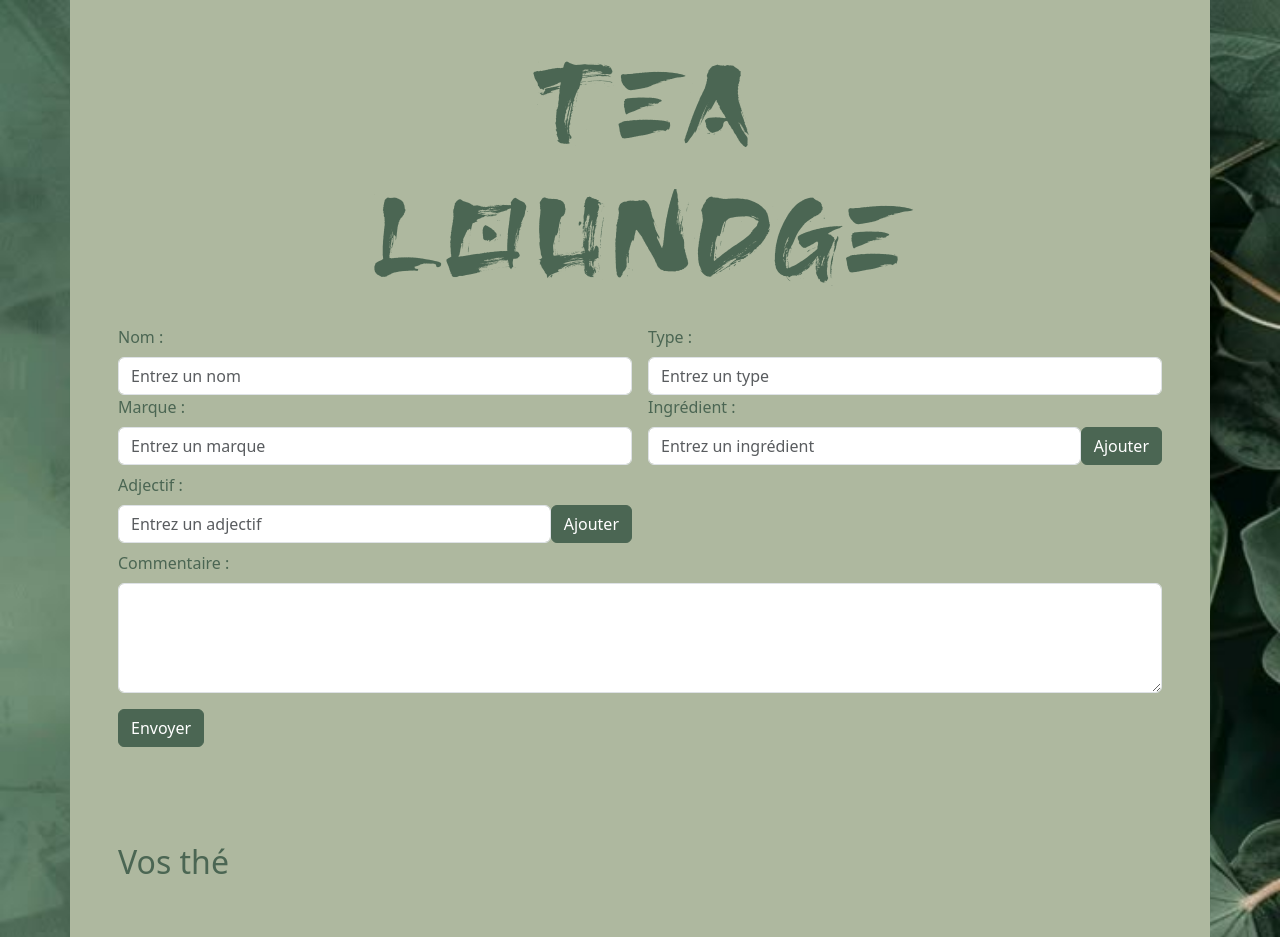
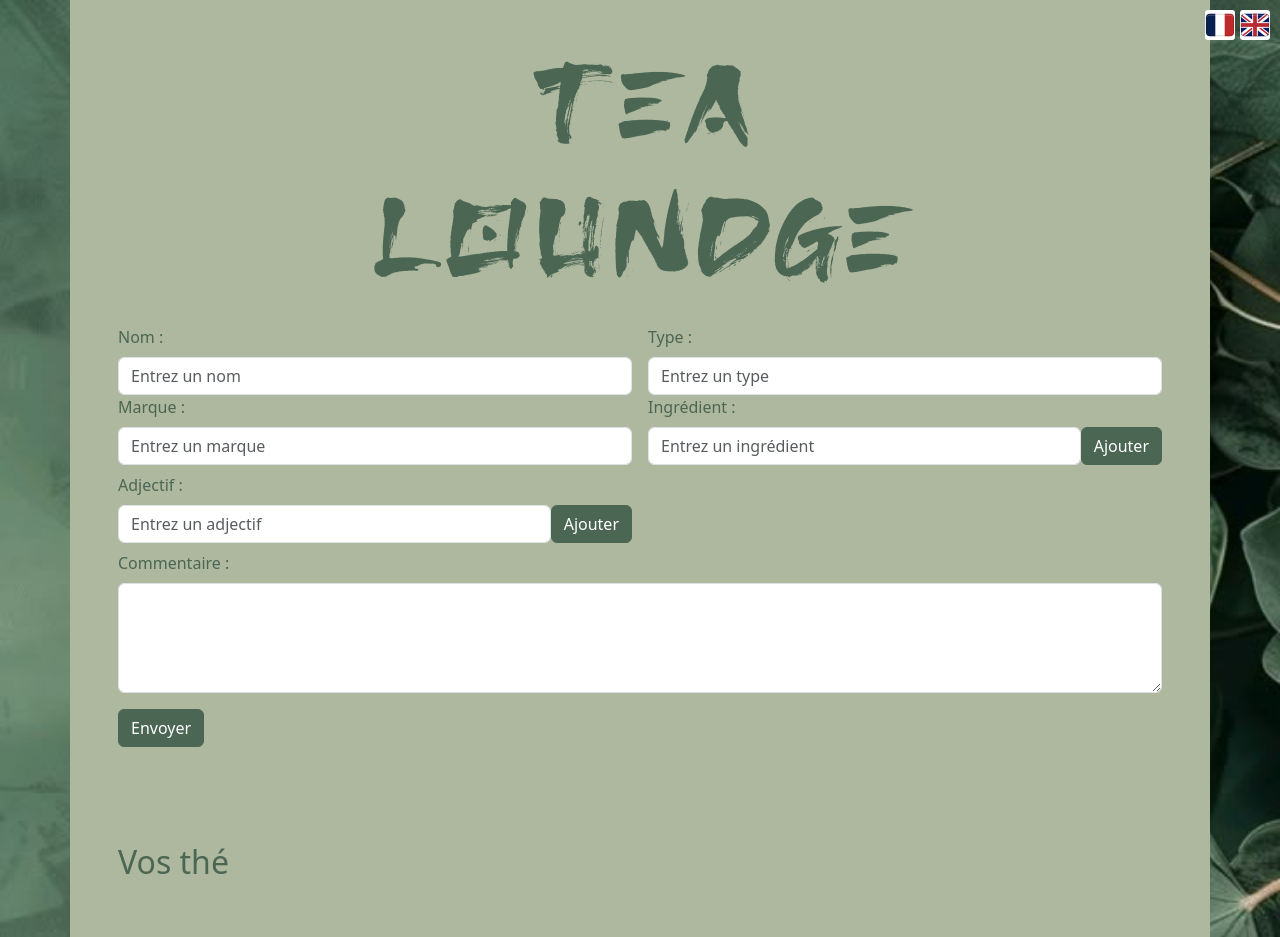
Before and after one commit to loictonneau75/tealounge, a plain HTML site: page index.html in a window 1280 px wide. Drawn offline with nearby package versions, Linux system fonts and the light colour scheme; files that its build step writes are made by us from their sources.

Commit message:
rajout des langue

```diff
--- a/js/form/field_behaviors.js
+++ b/js/form/field_behaviors.js
@@ -1,5 +1,5 @@
-import * as utils from "../utils.js";
-import * as dom_helpers from "../dom_helpers.js";
+import * as utils from "../utils/utils.js";
+import * as dom_helpers from "../utils/dom_helpers.js";
 
 
 /**
--- a/js/form/tea_form.js
+++ b/js/form/tea_form.js
@@ -1,7 +1,7 @@
-import * as dom_helpers from "../dom_helpers.js";
+import * as dom_helpers from "../utils/dom_helpers.js";
 import * as field_behaviors from "./field_behaviors.js";
 import * as validator from "./validator.js";
-import * as storage from "../storage.js";
+import * as storage from "../utils/storage.js";
 
 /**
  * TeaForm dynamically builds and manages a localized tea form interface.
--- a/js/script.js
+++ b/js/script.js
@@ -1,5 +1,5 @@
-import * as utils from "./utils.js";
-import * as dom_helpers from "./dom_helpers.js";
+import * as utils from "./utils/utils.js";
+import * as dom_helpers from "./utils/dom_helpers.js";
 import * as TeaForm from "./form/tea_form.js";
 import * as Carousel from "./visualisation/carousel.js";
 import * as Cards from "./visualisation/cards.js"
@@ -15,8 +15,10 @@ import * as Cards from "./visualisation/cards.js"
  */
 window.onload = async () => {
     const config = await utils.getConfigValue();
+    const storedLang = localStorage.getItem("lang") || "fr";
+
     setupDoc(utils.snakeToTitleCase(config.siteName));
-    document.body.append(await createPage(config));
+    document.body.append(await createPage(config, storedLang));
 };
 
 /**
@@ -30,31 +32,76 @@ function setupDoc(sitename){
 };
 
 /**
- * Asynchronously creates a page section containing a title and a built tea form.
+ * Assembles and returns the main page layout including language selection, form, and carousel.
  *
- * @async
  * @function createPage
- * @param {string} title - The title to display above the form.
- * @returns {Promise<HTMLElement>} A DOM element containing the full page layout with the form.
+ * @param {Object} config - The site configuration object loaded at startup.
+ * @param {string} lang - The current language code (e.g., "fr", "en").
+ * @returns {HTMLElement} The main wrapper element containing all page sections.
  */
-function createPage(config){
-    let lang = "fr"
-    const h1 = dom_helpers.createCustomElement({tag: "h1", innerText: utils.toLineBreak(config.siteName), classList: ["text-center", "display-custom"]});
-    const h2 = dom_helpers.createCustomElement({tag: "h2", innerText: utils.capitalize(`${config.UILabels[lang].yours} ${config.object[lang]}`), classList: ["h2"]});
-
-    const formWrapper = dom_helpers.createCustomElement({tag: "div", classList: ["container", "bg-custom-primary", "p-5"]});
-    formWrapper.append(h1, new TeaForm.TeaForm(lang, config));
-
-
-    const carouselWrapper = dom_helpers.createCustomElement({tag: "div", classList: ["container", "bg-custom-primary", "p-5",]})
-    carouselWrapper.append(h2, new Carousel.Carousel( new Cards.Cards(config)))
-    window.addEventListener("resize", () => {
-        carouselWrapper.innerHTML = ""
-        carouselWrapper.append(h2, new Carousel.Carousel( new Cards.Cards(config)))
-    })
-
-
+function createPage(config, lang){
+    const flagDiv = chooseLang(config, lang);
+    const formWrapper = createForm(config, lang)
+    const carouselWrapper = createCarousel(config, lang)
     const MainWrapper = dom_helpers.createCustomElement({tag:"div"})
-    MainWrapper.append(formWrapper, carouselWrapper);
+    MainWrapper.append(flagDiv, formWrapper, carouselWrapper);
     return MainWrapper;
 };
+
+/**
+ * Creates a wrapper containing the carousel section with a localized title.
+ * Automatically re-renders the carousel on window resize.
+ *
+ * @function createCarousel
+ * @param {Object} config - The configuration object containing UI labels and object names.
+ * @param {string} lang - The selected language code for localization.
+ * @returns {HTMLElement} A DOM element containing the carousel and its title.
+ */
+function createCarousel(config, lang){
+    const title = dom_helpers.createCustomElement({tag: "h2", innerText: utils.capitalize(`${config.UILabels[lang].yours} ${config.object[lang]}`), classList: ["h2"]});
+    const wrapper = dom_helpers.createCustomElement({tag: "div", classList: ["container", "bg-custom-primary", "p-5",]})
+    wrapper.append(title, new Carousel.Carousel( new Cards.Cards(config)))
+    window.addEventListener("resize", () => {
+        wrapper.innerHTML = ""
+        wrapper.append(title, new Carousel.Carousel( new Cards.Cards(config)))
+    })
+    return wrapper
+}
+
+/**
+ * Creates a wrapper containing the main form section, including the title and the TeaForm instance.
+ *
+ * @function createForm
+ * @param {Object} config - The configuration object providing form and UI data.
+ * @param {string} lang - The selected language code for rendering the form in the correct language.
+ * @returns {HTMLElement} A DOM element containing the form layout.
+ */
+function createForm(config, lang){
+    const title = dom_helpers.createCustomElement({tag: "h1", innerText: utils.toLineBreak(config.siteName), classList: ["text-center", "display-custom"]});
+    const wrapper = dom_helpers.createCustomElement({tag: "div", classList: ["container", "bg-custom-primary", "p-5"]});
+    wrapper.append(title, new TeaForm.TeaForm(lang, config));
+    return wrapper
+}
+
+/**
+ * Creates a language selector using flags and updates the language preference in localStorage.
+ * Rebuilds the page in the selected language when a flag is clicked.
+ *
+ * @function chooseLang
+ * @param {Object} config - The configuration object containing UI labels and flag paths for each language.
+ * @returns {HTMLElement} A DOM element containing all language flags.
+ */
+function chooseLang(config){
+    const div = dom_helpers.createCustomElement({tag:"div", classList: ["flag-container"]})
+    for (const lang in config.UILabels){
+        const flag = config.UILabels[lang].flag;
+        const img = dom_helpers.createCustomElement({tag:"img", attributes: {src: flag, alt: lang, title: lang}, classList:["flag-icon"]})
+        img.addEventListener("click", async () => {
+            localStorage.setItem("lang", lang);
+            document.body.innerHTML = "";
+            document.body.append(await createPage(config, lang));
+        })
+        div.appendChild(img)
+    }
+    return div
+}
--- a/js/dom_helpers.js
+++ b/js/utils/dom_helpers.js
@@ -1,33 +1,26 @@
 import * as storage from "./storage.js";
+import * as utils from "./utils.js"
+
+
 /**
- * Creates and returns a customized DOM element with various optional attributes.
+ * Creates and returns a customized DOM element with various optional attributes and properties.
  *
  * @function createCustomElement
- * @param {string} tag - The HTML tag name of the element (required).
- * @param {Object} options - Configuration options for the element.
- * @param {string} [options.innerText] - The innerText of the element.
- * @param {string[]} [options.classList] - An array of class names to add to the element.
- * @param {string} [options.id] - The ID to assign to the element.
- * @param {string} [options.autocomplete] - The autocomplete attribute.
- * @param {string} [options.htmlFor] - The htmlFor attribute (for labels).
- * @param {string} [options.type] - The type attribute (e.g., for inputs or buttons).
- * @param {string} [options.placeholder] - The placeholder text.
- * @param {string} [options.value] - The value of the element.
- * @param {string} [options.textContent] - The text content of the element.
- * @param {boolean} [options.hidden] - Whether the element is hidden.
- * @param {boolean} [options.selected] - Whether the element is selected.
- * @param {boolean} [options.readOnly] - Whether the element is read-only.
- * @returns {HTMLElement} The newly created and configured DOM element.
- * @throws {Error} If the `tag` parameter is not provided.
+ * @param {Object} options - Configuration for the element.
+ * @param {string} options.tag - The HTML tag name (required).
+ * @param {string[]} [options.classList] - CSS classes to add.
+ * @param {Object} [options.attributes] - Attributes to set with setAttribute (e.g. { src: "...", alt: "..." }).
+ * @returns {HTMLElement} The created and configured DOM element.
+ * @throws {Error} If the `tag` is not provided.
  */
-export function createCustomElement({tag = utils.requiredParam("tag"), innerText = null, classList = [], id = null, autocomplete = null, htmlFor = null, type = null, placeholder = null, value = null, textContent = null, hidden = null, selected = null, readOnly = null}){
+export function createCustomElement({tag = utils.requiredParam("tag"), classList = [], attributes = {}, ...props}) {
     const element = document.createElement(tag);
     if (classList.length) element.classList.add(...classList);
-    for (const [key, val] of Object.entries(arguments[0])){
-        if (!["tag", "classList"].includes(key) && val !== null && val !== undefined) element[key] = val;
-    };
+    for (const [key, val] of Object.entries(props)) if (val !== null && val !== undefined) element[key] = val;
+    for (const [attr, val] of Object.entries(attributes)) if (val !== null && val !== undefined) element.setAttribute(attr, val);
     return element;
-};
+}
+
 
 /**
  * Creates a labeled text input field wrapped in a Bootstrap form group.
--- a/js/visualisation/cards.js
+++ b/js/visualisation/cards.js
@@ -1,6 +1,6 @@
-import * as domHelper from "../dom_helpers.js";
-import * as storage from "../storage.js";
-import * as utils from "../utils.js"
+import * as domHelper from "../utils/dom_helpers.js";
+import * as storage from "../utils/storage.js";
+import * as utils from "../utils/utils.js"
 
 /**
  * Class responsible for generating HTML cards from a configuration object
--- a/js/visualisation/carousel.js
+++ b/js/visualisation/carousel.js
@@ -1,4 +1,4 @@
-import * as domHelpers from "../dom_helpers.js";
+import * as domHelpers from "../utils/dom_helpers.js";
 
 /**
  * A responsive and optionally infinite carousel with pagination and navigation controls.
--- a/json/const.json
+++ b/json/const.json
@@ -79,6 +79,7 @@
     }],
     "UILabels":{
         "fr":{
+            "flag": "img/flag/fr.svg",
             "inputPrefix": "Entrez un",
             "add": "Ajouter",
             "send": "Envoyer",
@@ -87,6 +88,7 @@
             "yours" : "vos"
         },
         "en":{
+            "flag": "img/flag/eng.svg",
             "inputPrefix": "Type a",
             "add": "Add",
             "send": "Send",
--- a/scss/carousel.scss
+++ b/scss/carousel.scss
@@ -56,8 +56,8 @@ body{
     }
     &-next, &-prev{
         position: absolute;
-        width: $navigationSize*1;
-        height: $navigationSize*1;
+        width: $navigationSize;
+        height: $navigationSize;
         background: map-get($custom-colors , "custom-secondary" ) url("../img/arrow.svg") center center no-repeat;
         background-size: $navigationSize $navigationSize;
         border-radius: 50%;
--- a/scss/style.scss
+++ b/scss/style.scss
@@ -51,6 +51,23 @@ body{
     color: map-get($custom-colors, "custom-secondary");
 }
 
+.flag-container{
+    position: absolute;
+    top:10px;
+    right: 10px;
+    display: flex;
+    gap: 5px;
+}
+
+.flag-icon{
+    width: 30px;
+    cursor: pointer;
+    background: #fff center center no-repeat;
+    background-size: 30px 30px;
+    border-radius: 10%;
+
+}
+
 @import "./cards.scss";
 @import "./form.scss";
 @import "./carousel.scss";
```
Also changed, not shown: img/flag/eng.svg (added), img/flag/fr.svg (added), js/utils/storage.js (renamed from js/storage.js), js/utils/utils.js (renamed from js/utils.js).
